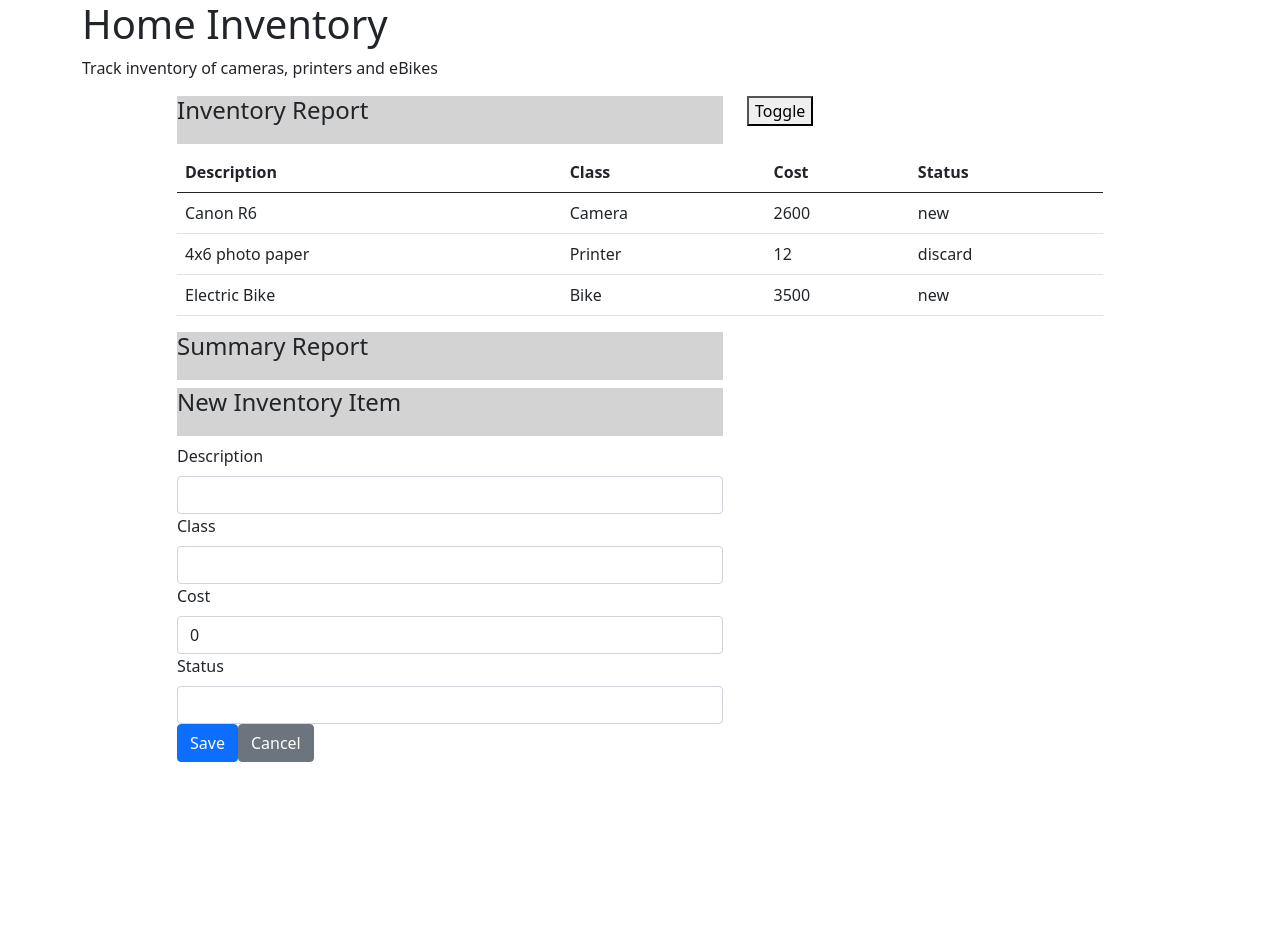
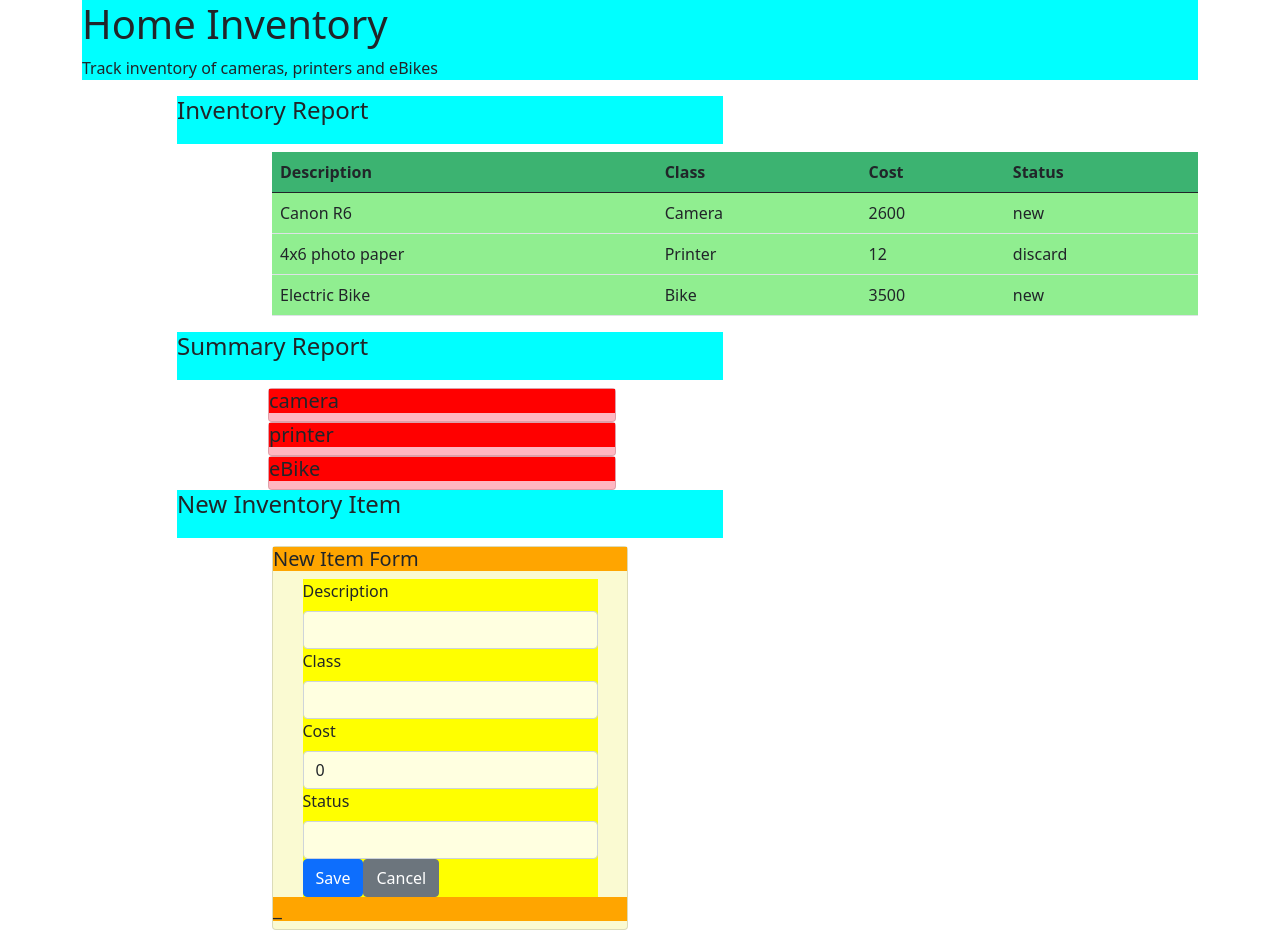
Before and after one commit to cfloryiv/homeinventoryreact, a React (Create React App) app: page / in a window 1280 px wide. Before the commit the page ends 800 px from the top, so only its background shows below. Built offline with nearby package versions, Linux system fonts and the light colour scheme.

Commit message:
start summary page, clean up code

```diff
--- a/src/App.css
+++ b/src/App.css
@@ -1,4 +1,28 @@
 h4 {
-  background-color: lightgrey;
+  background-color: cyan;
   height: 2em;
 }
+h4:hover {
+  background-color: blue;
+}
+h5 {
+  background-color: red;
+}
+.card {
+  background-color: lightpink;
+}
+.table th {
+  background-color: mediumseagreen;
+}
+.table td {
+  background-color: lightgreen;
+}
+form {
+  background-color: yellow;
+}
+.form-control {
+  background-color: lightyellow;
+}
+span {
+  color: red;
+}
--- a/src/App.tsx
+++ b/src/App.tsx
@@ -1,16 +1,19 @@
 import React from 'react';
 import { InventoryReport } from './InventoryReport';
 import { SummaryReport } from './SummaryReport';
-import { NewInventoryItem } from './NewInventoryItem';
+import { NewInventoryItem} from './NewInventoryItem';
 import { Jumbotron, Container } from 'react-bootstrap';
 
 import 'bootstrap/dist/css/bootstrap.min.css';
 import './App.css';
 
 class App extends React.Component {
-
+  constructor(props: any) {
+    super(props);
+    this.handleSubmit=this.handleSubmit.bind(this);
+  }
   state={
-    "inventory": [
+    inventory: [
       {
         desc: "Canon R6",
         cls: "Camera",
@@ -32,14 +35,16 @@ class App extends React.Component {
     ]
   };
 
-  handleSubmit() {
-    console.log("Create new item");
-  }
+  handleSubmit(desc: string, cls: string, cost: number, status: string) {
+
+    let array=this.state.inventory.concat({desc, cls, cost, status});
+    this.setState({inventory: array});
+  };
 
   render() {
     return (
       <Container>
-        <Jumbotron>
+        <Jumbotron style={{backgroundColor: 'cyan' }}>
           <h1>Home Inventory</h1>
           <p>Track inventory of cameras, printers and eBikes</p>
         </Jumbotron>
--- a/src/InventoryReport.tsx
+++ b/src/InventoryReport.tsx
@@ -26,17 +26,12 @@ export class InventoryReport extends React.Component<any, any> {
             <>
                 <Row>
                     <Col md={{ span: 6, offset: 1 }}>
-                        <h4 >Inventory Report</h4>
-                    </Col>
-                    <Col>
-                        <button onClick={() => this.toggleReport()}>
-                            Toggle
-                        </button>
+                        <h4 onClick={() => this.toggleReport()}>Inventory Report</h4>
                     </Col>
                 </Row>
                 {(this.state.showFlag === true) ? (
                     <Row>
-                        <Col md={{ span: 10, offset: 1 }}>
+                        <Col md={{ span: 10, offset: 2 }}>
                             <table className="table">
                                 <thead>
                                     <tr>
@@ -45,7 +40,7 @@ export class InventoryReport extends React.Component<any, any> {
                                 </thead>
                                 <tbody>
                                     {this.props.inventoryList.map((item: Item) => (
-                                        <tr>
+                                        <tr key={item.desc}>
                                             <td>{item.desc}</td>
                                             <td>{item.cls}</td>
                                             <td>{item.cost}</td>
--- a/src/NewInventoryItem.tsx
+++ b/src/NewInventoryItem.tsx
@@ -1,15 +1,15 @@
 import React from 'react';
-import { Row, Col, Form } from 'react-bootstrap';
-import { Form as Formx, Formik, Field} from 'formik';
+import { Row, Col, Card, Form } from 'react-bootstrap';
+import { Form as Formx, Formik, Field, ErrorMessage } from 'formik';
 
 
 
 interface IProps {
     onFormSubmit: CallableFunction;
 }
-interface IState {}
+interface IState { }
 
-interface Values {
+export interface Values {
     desc: string,
     cls: string,
     cost: number,
@@ -17,30 +17,38 @@ interface Values {
 }
 export class NewInventoryItem extends React.Component<IProps, IState> {
 
-    constructor(props: {onFormSubmit: CallableFunction}) {
+    constructor(props: { onFormSubmit: CallableFunction }) {
         super(props);
-        this.handleSubmit=this.handleSubmit.bind(this);
-        this.handleValidation=this.handleValidation.bind(this);
+        this.handleSubmit = this.handleSubmit.bind(this);
+        this.handleValidation = this.handleValidation.bind(this);
 
     }
+    state = {
+        showFlag: true
+    };
+    toggleReport() {
+        let newFlag = !this.state.showFlag;
+        this.setState({ showFlag: newFlag })
+    };
     handleSubmit(values: Values) {
 
-        this.props.onFormSubmit({values});
+        this.props.onFormSubmit(values.desc, values.cls, values.cost, values.status);
+        this.setState({ showFlag: false });
         return;
     }
     handleValidation(values: Values): any {
-        const errors: any={};
+        const errors: any = {};
         if (!values.desc) {
-            errors.desc="Description cannot be empty";
+            errors.desc = "Description cannot be empty";
         }
         if (!values.cls) {
-            errors.cls="You must enter a class";
+            errors.cls = "You must enter a class";
         }
-        if (values.cost<=0) {
-            errors.cost="Enter a positive cost";
+        if (values.cost <= 0) {
+            errors.cost = "Enter a positive cost";
         }
         if (!values.status) {
-            errors.status="Enter a status";
+            errors.status = "Enter a status";
         }
         return errors;
     }
@@ -49,13 +57,18 @@ export class NewInventoryItem extends React.Component<IProps, IState> {
         return (
             <>
                 <Row>
-                    <Col md={{span: 6, offset: 1}}>
-                        <h4>New Inventory Item</h4>
+                    <Col md={{ span: 6, offset: 1 }}>
+                        <h4 onClick={() => this.toggleReport()}>New Inventory Item</h4>
                     </Col>
                 </Row>
+
+                {(this.state.showFlag === true) ? (
                     <Row>
-            <Col md={{span: 6, offset: 1}}>
-            <Formik initialValues={{ desc: "", cls: "", cost: 0.00, status: ""}}
+                        <Col md={{ span: 4, offset: 2 }}>
+                            <Card style={{ backgroundColor: 'lightgoldenrodyellow' }}>
+                                <h5 style={{ backgroundColor: 'orange' }}>New Item Form</h5>
+                                <Col md={{ span: 10, offset: 1 }}>
+                                    <Formik initialValues={{ desc: "", cls: "", cost: 0.00, status: "" }}
                                         onSubmit={this.handleSubmit}
                                         validate={this.handleValidation}
                                         render={({
@@ -68,33 +81,37 @@ export class NewInventoryItem extends React.Component<IProps, IState> {
                                         }) => (
 
                                             <Formx>
+
                                                 <Form.Group>
                                                     <Form.Label>Description</Form.Label>
                                                     <Field className="form-control" name="desc" type="text" />
-                        <div>{errors.desc}</div>
+                                                    <ErrorMessage component="span" name="desc" />
                                                 </Form.Group>
                                                 <Form.Group>
                                                     <Form.Label>Class</Form.Label>
-                        <Field className="form-control" name="cls" type="text"/>
-                        <div>{errors.cls}</div>
+                                                    <Field className="form-control" name="cls" type="text" />
+                                                    <ErrorMessage component="span" name="cls" />
                                                 </Form.Group>
                                                 <Form.Group>
                                                     <Form.Label>Cost</Form.Label>
-                        <Field className="form-control" name="cost" type="number"/>
-                        <div>{errors.cost}</div>
+                                                    <Field className="form-control" name="cost" type="number" />
+                                                    <ErrorMessage component="span" name="cost" />
                                                 </Form.Group>
                                                 <Form.Group>
                                                     <Form.Label>Status</Form.Label>
-                        <Field className="form-control" name="status" type="text"/>
-                        <div>{errors.status}</div>
+                                                    <Field className="form-control" name="status" type="text" />
+                                                    <ErrorMessage component="span" name="status" />
                                                 </Form.Group>
                                                 <button className="btn btn-primary" type="submit">Save</button>
-                    <button className="btn btn-secondary">Cancel</button>
+                                                <button className="btn btn-secondary" onClick={() => this.setState({ showFlag: false })}>Cancel</button>
                                             </Formx>
                                         )}
                                     /></Col>
+<h5 style={{ backgroundColor: 'orange' }}>_</h5>
+                            </Card>
+                        </Col>
                     </Row>
-
+                ) : ""}
             </>
         );
     }
--- /dev/null
+++ b/src/SummaryCard.tsx
@@ -0,0 +1,16 @@
+import React from 'react';
+import { Card, Row, Col } from 'react-bootstrap';
+
+export function SummaryCard(props: { type: string }) {
+    return (
+        <>
+            <Row>
+                <Col md={{span: 4, offset: 2}}>
+                <Card>
+                    <h5>{props.type}</h5>
+                </Card>
+                </Col>
+            </Row>
+        </>
+    );
+}
--- a/src/SummaryReport.tsx
+++ b/src/SummaryReport.tsx
@@ -1,12 +1,31 @@
 import React from 'react';
-import {Col, Row} from 'react-bootstrap';
+import { SummaryCard } from './SummaryCard';
+import { Col, Row } from 'react-bootstrap';
 
-export function SummaryReport(props: {}) {
-    return (
-        <Row>
-            <Col md={{span: 6, offset: 1}}>
-            <h4>Summary Report</h4>
-            </Col>
-        </Row>
-    );
+export class SummaryReport extends React.Component {
+    state = {
+        showFlag: true
+    };
+    toggleReport() {
+        let newFlag = !this.state.showFlag;
+        this.setState({ showFlag: newFlag })
+    };
+    render() {
+        return (
+            <>
+                <Row>
+                    <Col md={{ span: 6, offset: 1 }}>
+                        <h4 onClick={() => this.toggleReport()}>Summary Report</h4>
+                    </Col>
+                </Row>
+                {(this.state.showFlag === true) ? (
+                    <Row>
+                        <SummaryCard type={"camera"} />
+                        <SummaryCard type={"printer"} />
+                        <SummaryCard type={"eBike"} />
+                    </Row>
+                ) : ""}
+            </>
+        );
+    }
 }
```
Lines whose indentation alone changed are shown as unchanged.
